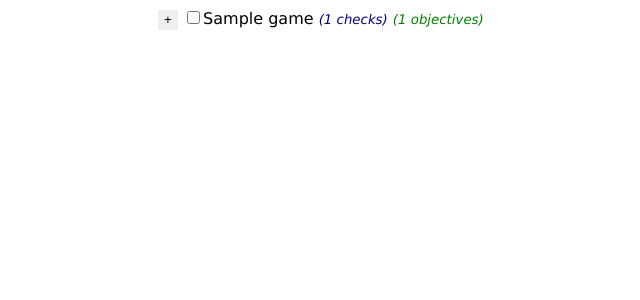
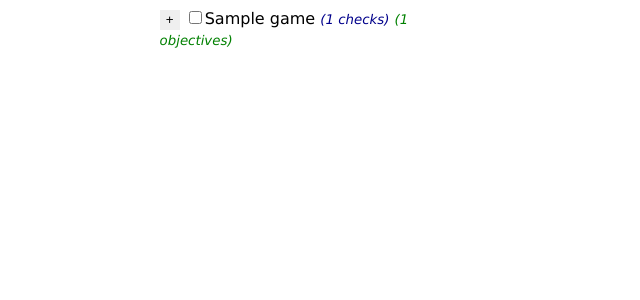
Before and after one commit to wcolding/multibingo, a Flask app: template src/templates/App.html in a window 1280 px wide. Shown: the top 300 px of the page, without its empty margins (354-994 px from the left). Run offline with Flask 3, Linux system fonts and the light colour scheme; the template is opened without the code that fills it: most values are stand-ins (such as "Sample title", 1, 10 or a date in 2020); parts of the project's set-up code (start-up, migrations or seed data) failed here and were passed over.

Commit message:
Style elements

```diff
--- a/src/static/App.css
+++ b/src/static/App.css
@@ -1,12 +1,17 @@
 body {
-    margin-left: 40%;
     font-family: Verdana, Geneva, Tahoma, sans-serif;
 }
 
 .gameChecksSelect {
-    margin-top: 5px;
+    margin-top: 2px;
     margin-bottom: 5px;
-    margin-left: 20px;
+    margin-left: 26px;
+    font-size: small;
+}
+
+.gameSelectionBox {
+    margin-left: 40%;
+    width: 25%;
 }
 
 .checksCount {
--- a/src/templates/App.html
+++ b/src/templates/App.html
@@ -8,7 +8,7 @@
     </head>
     <body>
         <script type="text/javascript" src="../static/App.js"></script>
-        <div id="gameSelection">
+        <div class="gameSelectionBox" id="gameSelection">
             {% for game in games %}
 
             <div class="gameSelect">
@@ -17,6 +17,7 @@
             </div>
 
             <div class="gameChecksSelect" id="{{game.name}}_checks" style="display: none;">
+                <hr>
                 {% for check in game.checks_list %}
                 <input type=checkbox>{{check.name}}</checkbox>
                 <br>
```
